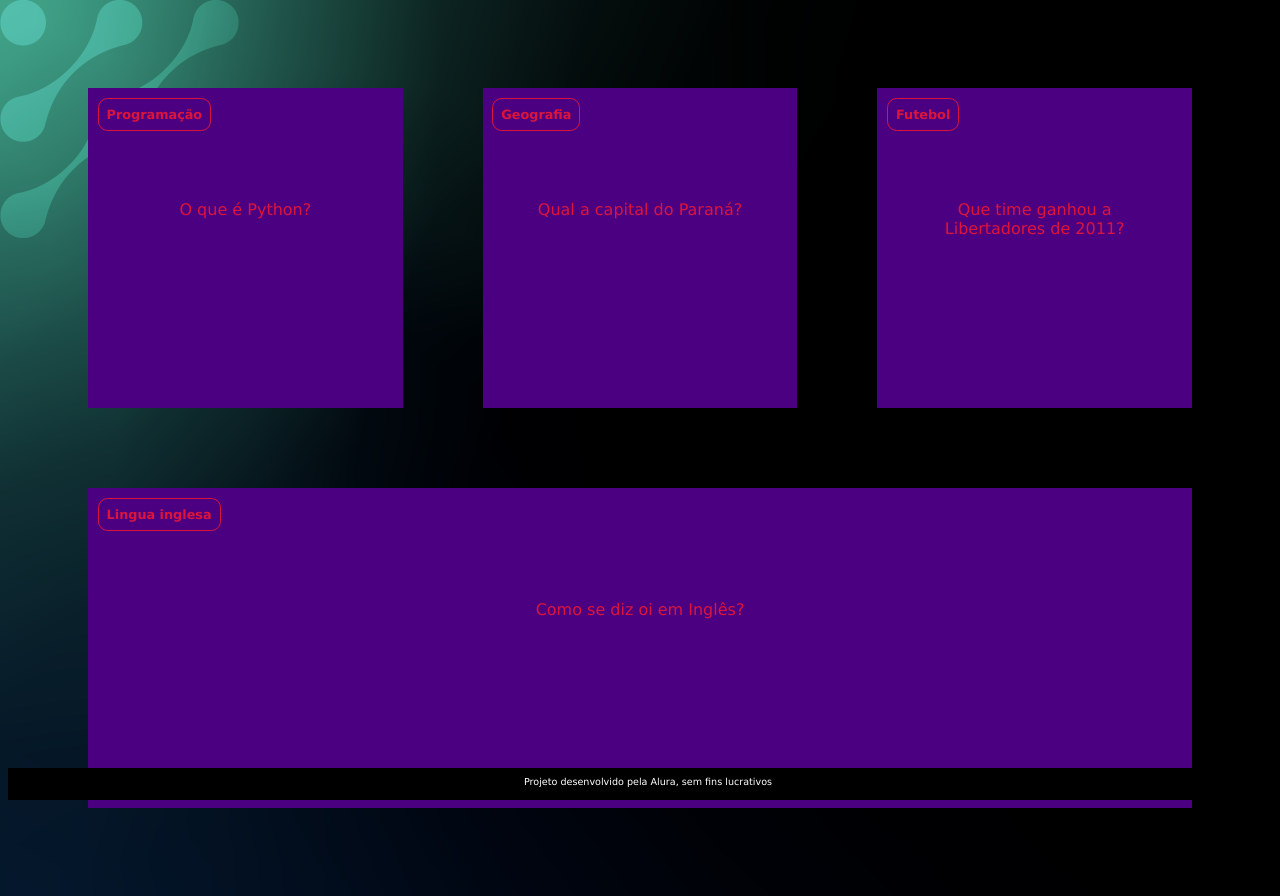
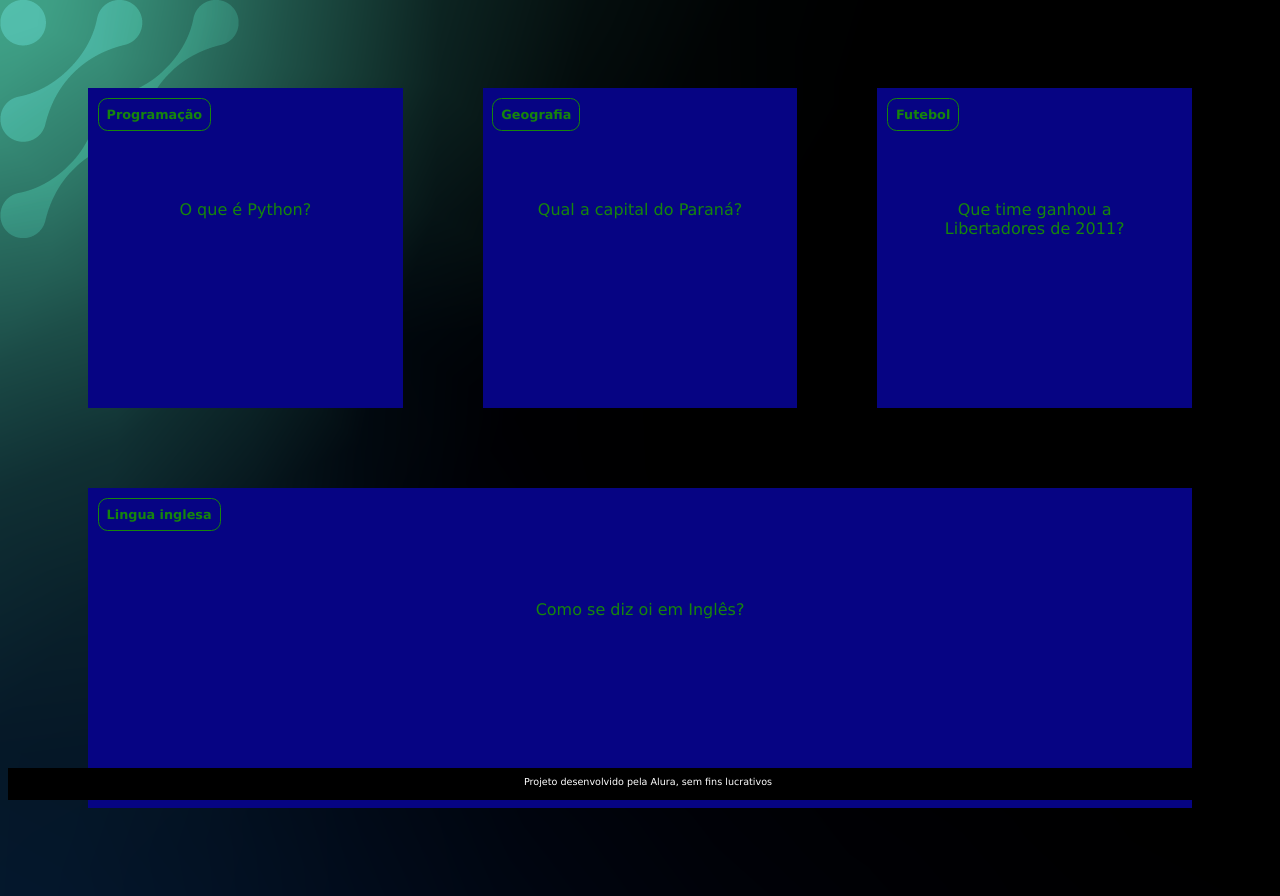
Before and after one commit to nicolasgarcia26/flash-card1, a plain HTML site: page flashcard/index.html in a window 1280 px wide. Drawn offline with Linux system fonts and the light colour scheme.

Commit message:
Update style.css

```diff
--- a/flashcard/assets/style.css
+++ b/flashcard/assets/style.css
@@ -1,9 +1,8 @@
 :root {
-    --text-color: #DC143C;
-    --card-front-color: #4B0082;
-    --card-back-color: #8A2BE2;
+    --text-color: #16860c;
+    --card-front-color: #060483;
+    --card-back-color: #3edb0e;
 }
-
 
 body {
     background: url('img/bg-desktop.webp');
```
